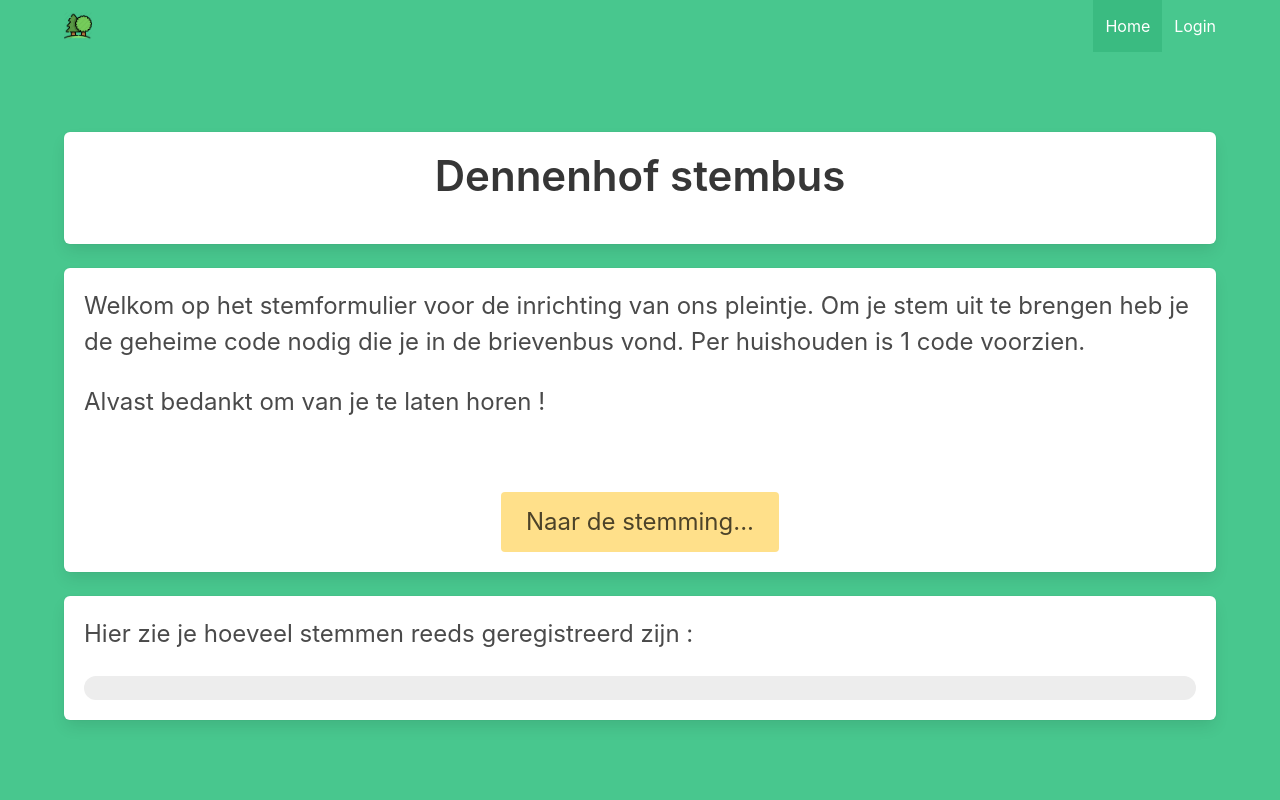
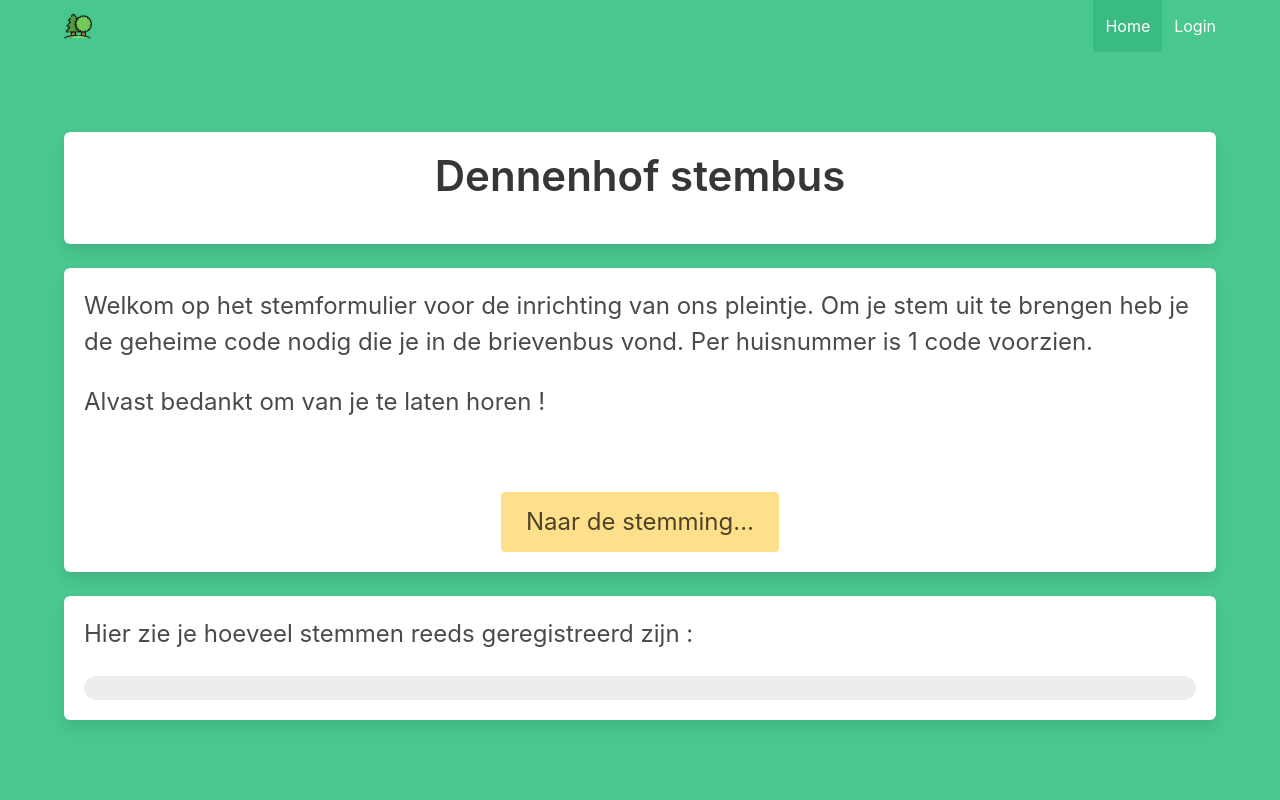
Before and after one commit to binomaiheu/poll-app, a Flask app: page / in a window 1280 px wide. Run offline with Flask 2, Linux system fonts and the light colour scheme.

Commit message:
Update index.html

```diff
--- a/poll/templates/index.html
+++ b/poll/templates/index.html
@@ -9,7 +9,7 @@
   <div class="content is-large">
     <p style="text-align: left;">Welkom op het stemformulier voor de inrichting van ons pleintje.
       Om je stem uit te brengen heb je de geheime code nodig die je in de brievenbus vond. Per
-      huishouden is 1 code voorzien.</p>
+      huisnummer is 1 code voorzien.</p>
 
       <p style="text-align: left;">Alvast bedankt om van je te laten horen !</p>
     </p>
```
